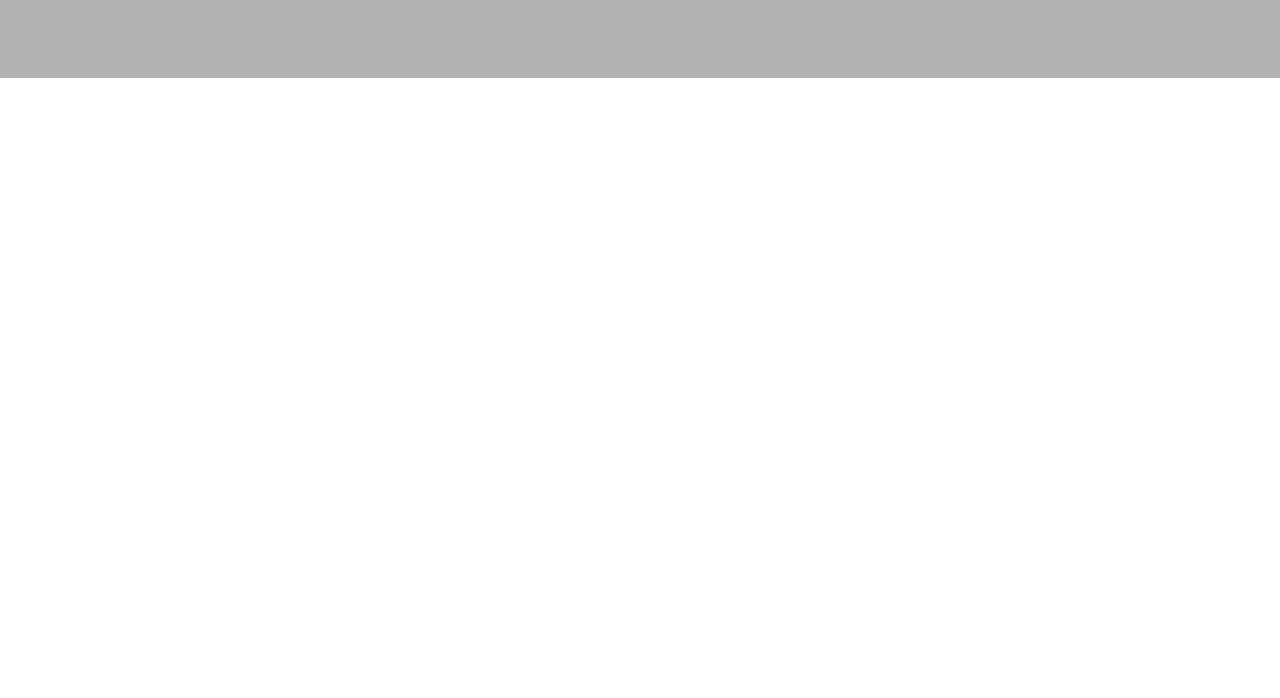
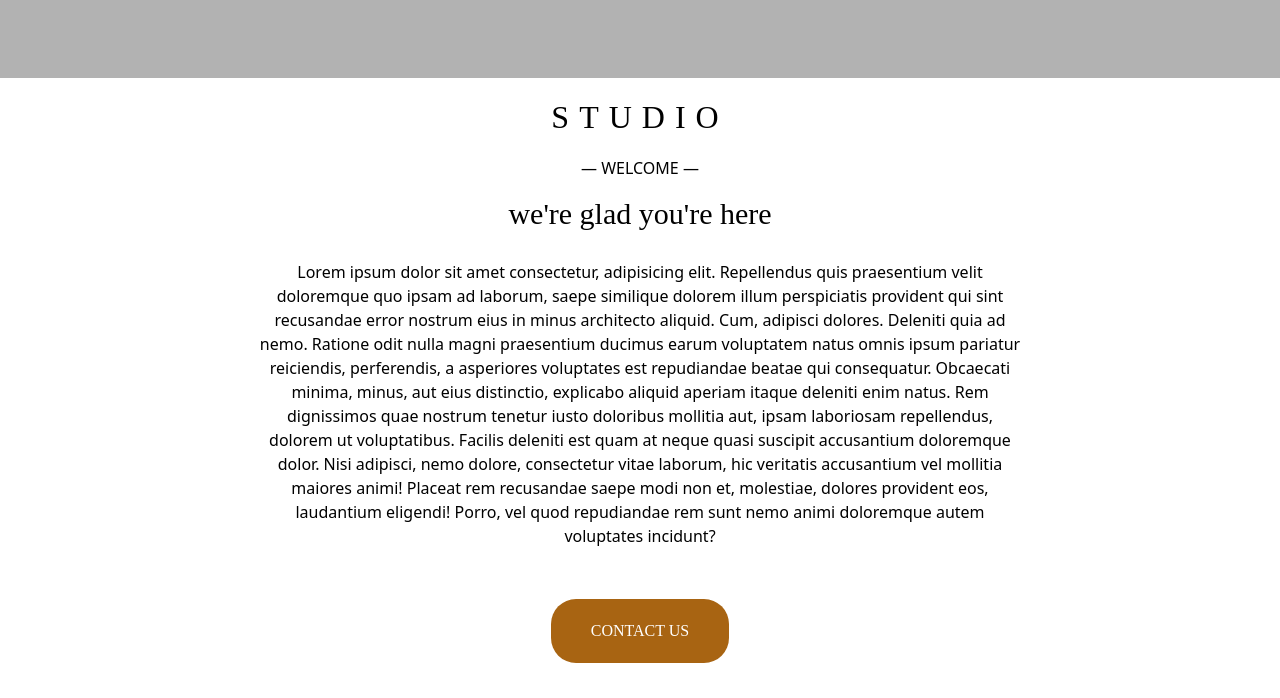
Before and after one commit to ralaglaive/tpfinal-g14, a plain HTML site: page index.html in a window 1280 px wide. Shown: the part 962-1660 px from the top of the page. Before the commit the page ends 1040 px from the top, so only its background shows below. Drawn offline with nearby package versions, Linux system fonts and the light colour scheme; a web font is replaced by a local one.

Commit message:
se agregó section- studio

```diff
--- a/estilos.css
+++ b/estilos.css
@@ -149,3 +149,58 @@ header {
     word-spacing: 8px;
     letter-spacing: 1px;
 }
+
+
+/*section - studio*/
+.titulo-section h2 {
+    background-color: white;
+    color:black;
+    margin: 0;
+    padding: 20px;
+    text-align: center;
+    letter-spacing: 10px;
+    font-family: 'Alegreya SC', serif;
+    text-transform: uppercase;
+}
+
+.container-bienvenida {
+    background-color:white;
+    display: flex;
+    flex-direction: row;
+    flex-wrap: wrap;
+    justify-content: center;
+    align-items: center;
+    align-content: center;
+}
+
+.caja-1 {
+    background-color: white;
+    color:black;
+    text-align: center;
+    margin: auto;
+    width: 60%;
+    height: auto;
+}
+
+.caja-1 h3 {
+    font-size: 30px;
+    text-align: center;
+    padding: 0px 0px 20px;
+    font-family: 'Alegreya SC', serif;
+}
+
+
+.btn-form {
+    background-color: rgb(168, 100, 18);
+    display: inline-block;
+    color: white;
+    text-decoration: none;
+    border-radius: 25px;
+    margin: 35px 0px;
+    padding: 20px 40px;
+    font-family: 'Alegreya SC', serif;
+}
+
+.btn-form:hover {
+    color:black
+}
--- a/index.html
+++ b/index.html
@@ -59,6 +59,26 @@
         </div>
     </header>
 
+    <section>
+        <div class="container-estudio">
+
+            <div class="titulo-section">
+                <h2 id="estudio">Studio</h2>
+            </div>
+
+            <div class="container-bienvenida">
+                <div class="caja-1">
+                    <p>— WELCOME —</p>
+                    <h3>we're glad you're here</h3>
+                    <p>Lorem ipsum dolor sit amet consectetur, adipisicing elit. Repellendus quis praesentium velit doloremque quo ipsam ad laborum, saepe similique dolorem illum perspiciatis provident qui sint recusandae error nostrum eius in minus architecto aliquid. Cum, adipisci dolores. Deleniti quia ad nemo. Ratione odit nulla magni praesentium ducimus earum voluptatem natus omnis ipsum pariatur reiciendis, perferendis, a asperiores voluptates est repudiandae beatae qui consequatur. Obcaecati minima, minus, aut eius distinctio, explicabo aliquid aperiam itaque deleniti enim natus. Rem dignissimos quae nostrum tenetur iusto doloribus mollitia aut, ipsam laboriosam repellendus, dolorem ut voluptatibus. Facilis deleniti est quam at neque quasi suscipit accusantium doloremque dolor. Nisi adipisci, nemo dolore, consectetur vitae laborum, hic veritatis accusantium vel mollitia maiores animi! Placeat rem recusandae saepe modi non et, molestiae, dolores provident eos, laudantium eligendi! Porro, vel quod repudiandae rem sunt nemo animi doloremque autem voluptates incidunt?</p>
+                    <a class="btn-form" href="">CONTACT US</a>
+                </div>
+            </div>
+
+        </div>
+
+    </section>
+
 
     <!--INICIO FOOTER----------------------------------------------->
 
```
